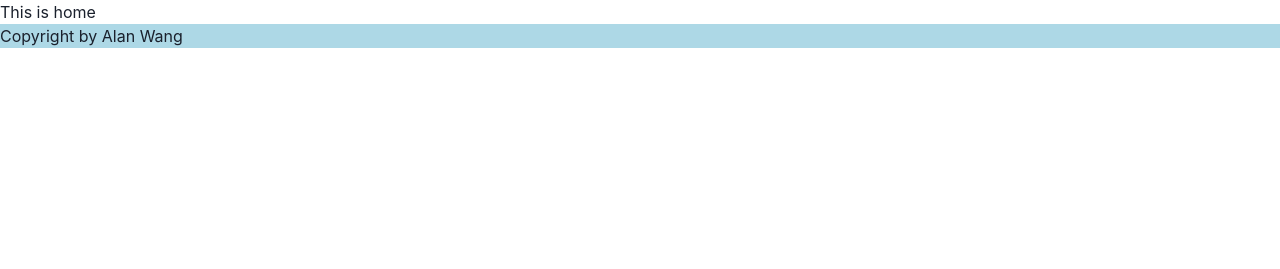
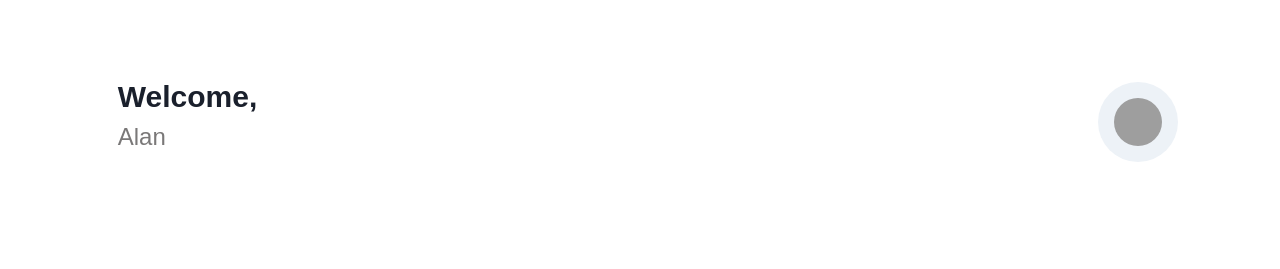
Before and after one commit to AlanFengyuWang/studyAppWeb, a Next.js app in the folder frontend/: page /home in a window 1280 px wide. Shown: the top 269 px of the page. Built offline with nearby package versions, Linux system fonts and the light colour scheme; grey boxes are pictures that could not be loaded.

Commit message:
Added the profile feature in hte home page

```diff
--- /dev/null
+++ b/frontend/src/components/Profile.tsx
@@ -0,0 +1,59 @@
+import {
+  Avatar,
+  Button,
+  Circle,
+  Flex,
+  Menu,
+  MenuButton,
+  MenuDivider,
+  MenuGroup,
+  MenuItem,
+  MenuList,
+  Stack,
+} from "@chakra-ui/react";
+import React from "react";
+import { Text } from "@chakra-ui/react";
+const Profile = () => {
+  return (
+    <Flex justifyContent="space-between" margin="5% 8%">
+      <Flex>
+        <Stack marginLeft="11%" marginTop="7%" spacing={0}>
+          <Text fontSize="3xl" fontWeight={600}>
+            Welcome,
+          </Text>{" "}
+          <Text fontSize="2xl" color="#7A7878" fontWeight={500}>
+            Alan
+          </Text>
+        </Stack>
+      </Flex>
+      <Flex>
+        <Menu>
+          <MenuButton
+            as={Button}
+            variantColor="pink"
+            // bg="#C4C4C4"
+            borderRadius="50%"
+            h="80px"
+            w="80px"
+            top="20%"
+          >
+            <Avatar src="https://bit.ly/broken-link" bg="#" />
+          </MenuButton>
+          <MenuList minWidth="0" position="relative" left="15%">
+            <MenuGroup title="Profile">
+              <MenuItem>My Account</MenuItem>
+              <MenuItem>Payments </MenuItem>
+            </MenuGroup>
+            <MenuDivider />
+            <MenuGroup title="Help">
+              <MenuItem>Docs</MenuItem>
+              <MenuItem>FAQ</MenuItem>
+            </MenuGroup>
+          </MenuList>
+        </Menu>
+      </Flex>
+    </Flex>
+  );
+};
+
+export default Profile;
--- a/frontend/src/components/footer.tsx
+++ b/frontend/src/components/footer.tsx
@@ -3,13 +3,15 @@ import React from "react";
 const footer = () => {
   return (
     <div
-      style={{
-        // position: "fixed",
-        // left: "0",
-        // bottom: "0",
-        // right: "0",
-        // backgroundColor: "blue",
-      }}
+      style={
+        {
+          // position: "fixed",
+          // left: "0",
+          // bottom: "0",
+          // right: "0",
+          // backgroundColor: "blue",
+        }
+      }
     >
       <div
         style={{
@@ -18,7 +20,7 @@ const footer = () => {
           bottom: "0",
         }}
       >
-        Copyright by Alan Wang
+        {/* Copyright by Alan Wang */}
       </div>
     </div>
   );
--- a/frontend/src/components/navbar.tsx
+++ b/frontend/src/components/navbar.tsx
@@ -10,6 +10,7 @@ import {
   Link,
   Spacer,
   Stack,
+  Tooltip,
 } from "@chakra-ui/react";
 import NextLink from "next/link";
 import Image from "next/Image";
@@ -56,23 +57,33 @@ const navbar = () => {
         bottom="0"
         width="100%"
         fontSize="lg"
-        paddingBottom="12px"
+        paddingBottom="2.5%"
       >
         <img
           src="/menuOptions/background.svg"
           className={styles.halfCircleBackground}
+          style={{ width: "100%" }}
         ></img>
-        {pages.map((page) => (
-          <Box bg={page.title}>
+        {pages.map((page, index) => (
+          <Box bg={page.title} key={index}>
+            <Tooltip
+              label={page.title}
+              placement="bottom"
+              position="relative"
+              top="12"
+            >
+              <span>
                 <NextLink href={page.href} passHref>
                   <Image
                     layout="fixed"
-                width={55}
-                height={55}
+                    width="50vw"
+                    height="50vw"
                     src={page.image}
                     alt={page.title}
                   />
                 </NextLink>
+              </span>
+            </Tooltip>
           </Box>
         ))}
       </Flex>
--- a/frontend/src/pages/home/index.tsx
+++ b/frontend/src/pages/home/index.tsx
@@ -1,7 +1,10 @@
 import React from "react";
+import Profile from "../../components/Profile";
 
 const Home = () => {
-  return <div>This is home</div>;
+  return <div>
+    <Profile></Profile>
+  </div>;
 };
 
 export default Home;
--- a/frontend/src/pages/index.tsx
+++ b/frontend/src/pages/index.tsx
@@ -2,25 +2,17 @@ import type { NextPage } from "next";
 import Head from "next/head";
 import Image from "next/image";
 import styles from "../styles/Home.module.css";
-import type { ReactElement } from "react";
-// import NestedLayout from '../components/nested-layout'
-
-// export default function Page() {
-//   return {
-//     /** Your content */
-//   };
-// }
-
-// Page.getLayout = function getLayout(page: ReactElement) {
-//   return <Layout>{page}{/* <NestedLayout>{page}</NestedLayout> */}</Layout>;
-// };
 
 const Home: NextPage = () => {
   return (
-    <div style={{}}>
+    <div>
       <Head>
         <title>Study App</title>
         <meta name="description" content="Study App"></meta>
+        <style>
+          @import
+          url('https://fonts.googleapis.com/css2?family=Fleur+De+Leah&family=Frank+Ruhl+Libre:wght@400;500;700&family=Roboto+Condensed:ital,wght@0,300;0,400;1,300&family=Roboto:ital,wght@0,300;0,400;1,100;1,300&family=Sen:wght@400;700;800&display=swap');
+        </style>
       </Head>
       <main>Hello</main>
     </div>
--- a/frontend/src/styles/globals.css
+++ b/frontend/src/styles/globals.css
@@ -4,6 +4,7 @@ body {
   margin: 0;
   font-family: -apple-system, BlinkMacSystemFont, Segoe UI, Roboto, Oxygen,
     Ubuntu, Cantarell, Fira Sans, Droid Sans, Helvetica Neue, sans-serif;
+
 }
 
 a {
@@ -13,4 +14,9 @@ a {
 
 * {
   box-sizing: border-box;
+  font-family: 'Fleur De Leah', cursive;
+  font-family: 'Frank Ruhl Libre', serif;
+  font-family: 'Roboto', sans-serif;
+  font-family: 'Roboto Condensed', sans-serif;
+  font-family: 'Sen', sans-serif;
 }
```
Lines whose indentation alone changed are shown as unchanged.
